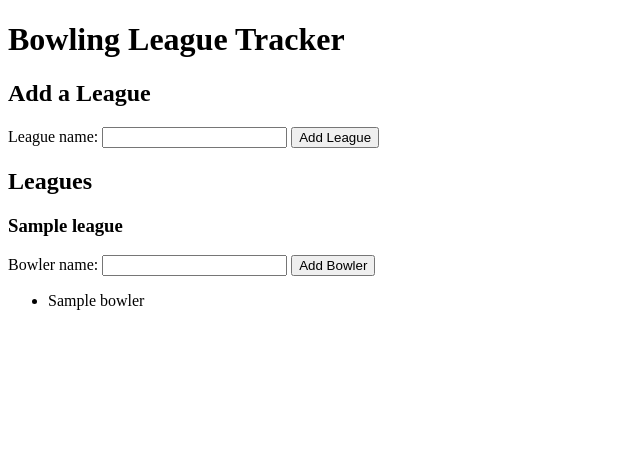
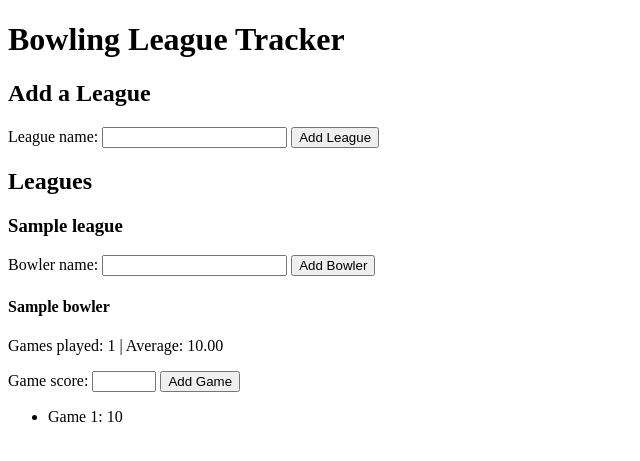
Before and after one commit to JacobMacy/SDEV_220_Final_Project_Jacob_Macy, a Flask app: template templates/index.html in a window 1280 px wide. Shown: the top 461 px of the page, without its empty margins (0-640 px from the left). Run offline with Flask 3, Linux system fonts and the light colour scheme; the template is opened without the code that fills it: most values are stand-ins (such as "Sample title", 1, 10 or a date in 2020).

Commit message:
Allowed for game entries for each bowler

```diff
--- a/app.py
+++ b/app.py
@@ -47,5 +47,27 @@ def add_bowler(league_id):
 
     return redirect(url_for("index"))
 
+@app.route("/add-game/<int:league_id>/<int:bowler_id>", methods=["POST"])
+def add_game(league_id, bowler_id):
+    error = ""
+
+    if not 0 <= league_id < len(leagues):
+        error = "League not found."
+    else:
+        bowler = leagues[league_id].bowlers.get(bowler_id)
+
+        if bowler is None:
+            error = "Bowler not found."
+        else:
+            try:
+                score = int(request.form.get("score", ""))
+                bowler.add_game(score)
+                return redirect(url_for("index"))
+
+            except ValueError:
+                error = "Score must be a whole number from 0 to 300."
+
+    return render_template("index.html", leagues=leagues, error=error)
+
 if __name__ == "__main__":
     app.run()
--- a/templates/index.html
+++ b/templates/index.html
@@ -18,35 +18,71 @@
     {% if error %}
         <p role="alert">{{ error }}</p>
     {% endif %}
+
     <h2>Leagues</h2>
 
     {% for league in leagues %}
+        {% set league_id = loop.index0 %}
+
         <section>
             <h3>{{ league.name }}</h3>
 
             <form
-                    action="{{ url_for('add_bowler', league_id=loop.index0) }}"
+                action="{{ url_for('add_bowler', league_id=league_id) }}"
                 method="post"
             >
-                    <label for="bowler-{{ loop.index0 }}">Bowler name:</label>
-
+                <label for="bowler-{{ league_id }}">Bowler name:</label>
                 <input
                     type="text"
-                        id="bowler-{{ loop.index0 }}"
+                    id="bowler-{{ league_id }}"
                     name="name"
                     required
                 >
-
                 <button type="submit">Add Bowler</button>
             </form>
 
+            {% for bowler_id, bowler in league.bowlers.items() %}
+                <article>
+                    <h4>{{ bowler.name }}</h4>
+
+                    <p>
+                        Games played: {{ bowler.games | length }}
+                        | Average: {{ "%.2f" | format(bowler.average()) }}
+                    </p>
+
+                    <form
+                        action="{{ url_for('add_game',
+                            league_id=league_id, bowler_id=bowler_id) }}"
+                        method="post"
+                    >
+                        <label for="score-{{ league_id }}-{{ bowler_id }}">
+                            Game score:
+                        </label>
+
+                        <input
+                            type="number"
+                            id="score-{{ league_id }}-{{ bowler_id }}"
+                            name="score"
+                            min="0"
+                            max="300"
+                            step="1"
+                            required
+                        >
+
+                        <button type="submit">Add Game</button>
+                    </form>
+
                     <ul>
-                    {% for bowler in league.bowlers.values() %}
-                        <li>{{ bowler.name }}</li>
+                        {% for game in bowler.games %}
+                            <li>Game {{ loop.index }}: {{ game.score }}</li>
                         {% else %}
-                        <li>No bowlers added yet.</li>
+                            <li>No games recorded.</li>
                         {% endfor %}
                     </ul>
+                </article>
+            {% else %}
+                <p>No bowlers added yet.</p>
+            {% endfor %}
         </section>
     {% else %}
         <p>No leagues added yet.</p>
```
Lines whose indentation alone changed are shown as unchanged.
